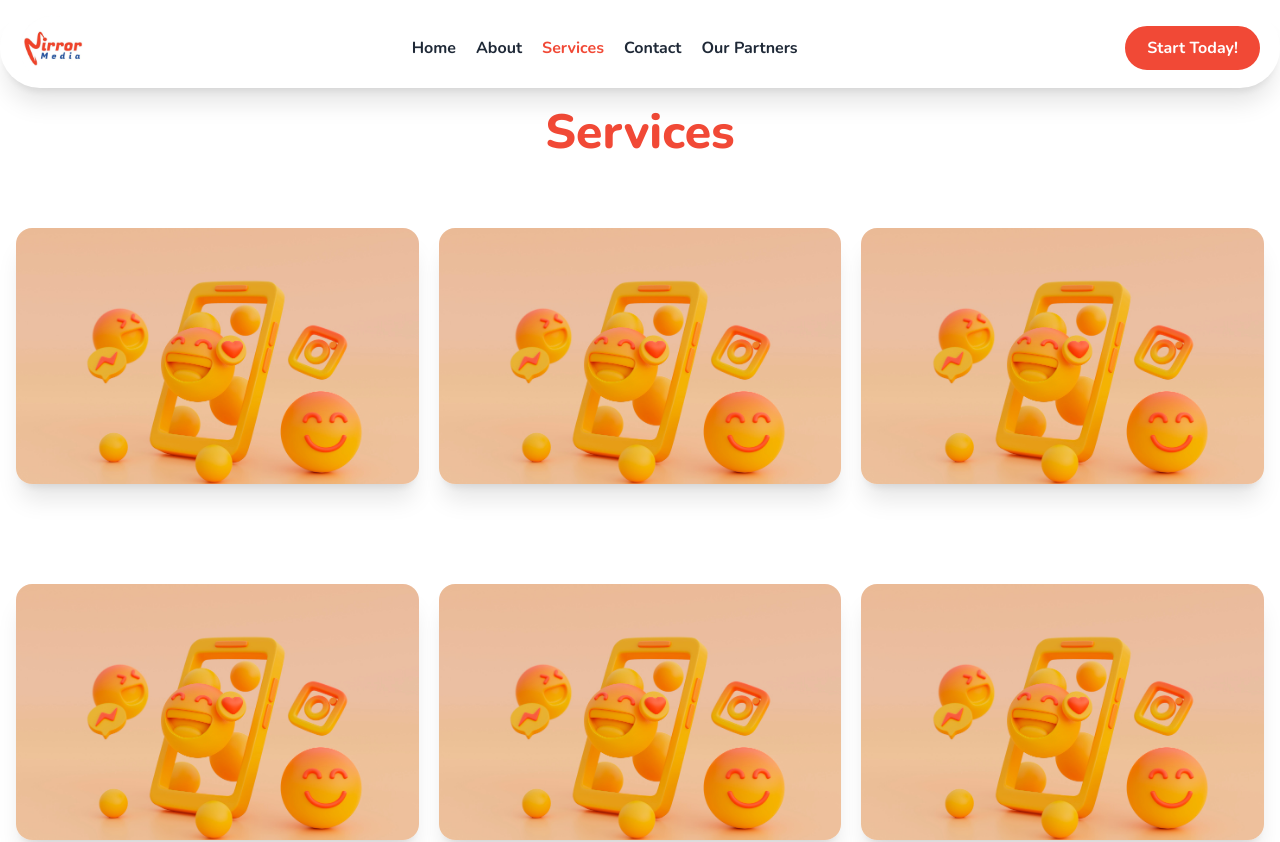
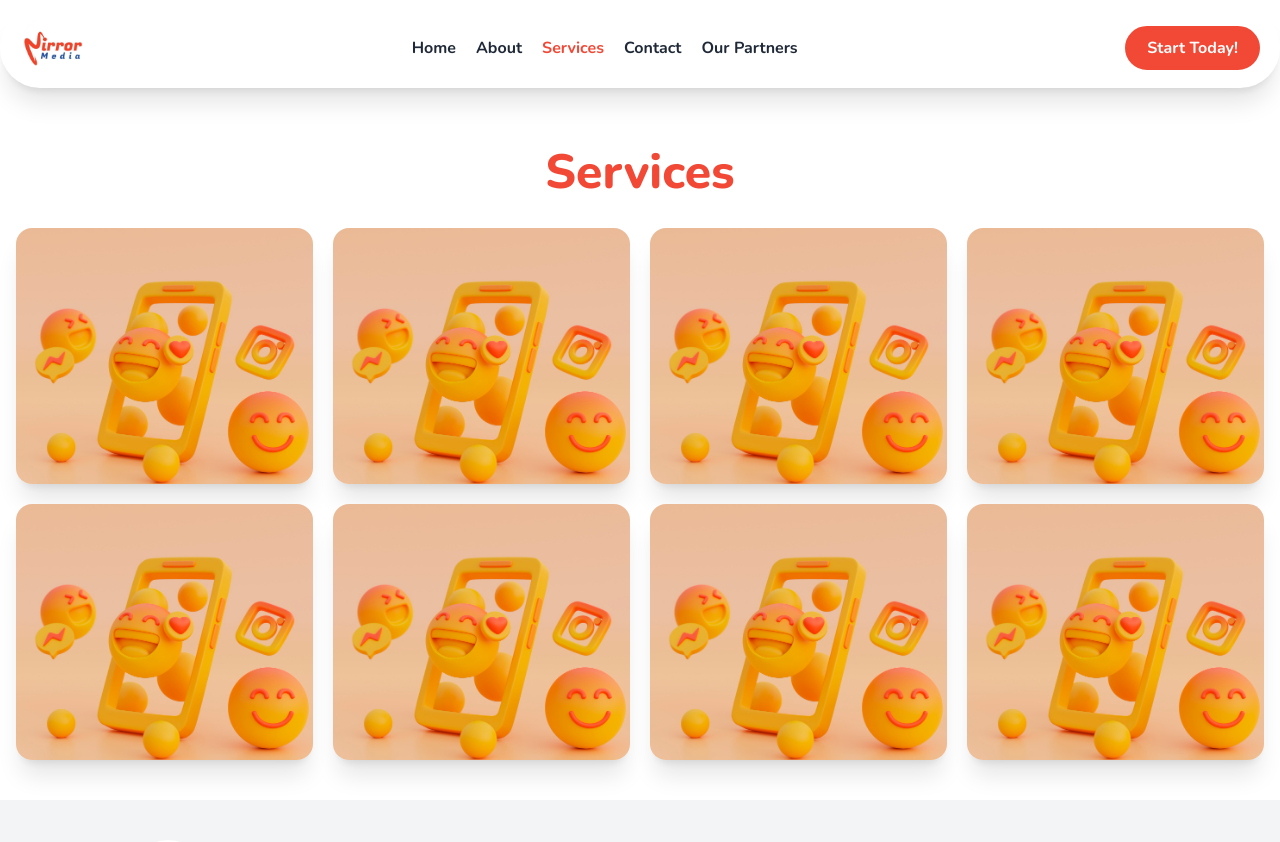
Before and after one commit to neutroon/mirror-media-react, a React (Vite) app: page /services in a window 1280 px wide. Shown: the top 842 px of the page. Built offline with nearby package versions, Linux system fonts and the light colour scheme.

Commit message:
add static data for testing instead of repeating the same component

```diff
--- a/src/pages/Services.jsx
+++ b/src/pages/Services.jsx
@@ -4,45 +4,72 @@ import ServiceCard from "../components/ServiceCard/ServiceCard";
 // import React from "react";
 
 const Services = () => {
+  const Services = [
+    {
+      title: "Branding",
+      description:
+        "We create visually appealing and memorable branding materials for businesses, organizations, and individuals.",
+      image: "/service images/SOCIAL MEDIA MANAGEMENT.jpg",
+    },
+    {
+      title: "Social Media Management",
+      description:
+        "We create visually appealing and memorable branding materials for businesses, organizations, and individuals.",
+      image: "/service images/SOCIAL MEDIA MANAGEMENT.jpg",
+    },
+    {
+      title: "Branding",
+      description:
+        "We create visually appealing and memorable branding materials for businesses, organizations, and individuals.",
+      image: "/service images/SOCIAL MEDIA MANAGEMENT.jpg",
+    },
+    {
+      title: "Social Media Management",
+      description:
+        "We create visually appealing and memorable branding materials for businesses, organizations, and individuals.",
+      image: "/service images/SOCIAL MEDIA MANAGEMENT.jpg",
+    },
+    {
+      title: "Branding",
+      description:
+        "We create visually appealing and memorable branding materials for businesses, organizations, and individuals.",
+      image: "/service images/SOCIAL MEDIA MANAGEMENT.jpg",
+    },
+    {
+      title: "Social Media Management",
+      description:
+        "We create visually appealing and memorable branding materials for businesses, organizations, and individuals.",
+      image: "/service images/SOCIAL MEDIA MANAGEMENT.jpg",
+    },
+    {
+      title: "Branding",
+      description:
+        "We create visually appealing and memorable branding materials for businesses, organizations, and individuals.",
+      image: "/service images/SOCIAL MEDIA MANAGEMENT.jpg",
+    },
+    {
+      title: "Social Media Management",
+      description:
+        "We create visually appealing and memorable branding materials for businesses, organizations, and individuals.",
+      image: "/service images/SOCIAL MEDIA MANAGEMENT.jpg",
+    },
+  ];
   return (
-    <>
+    <section className="py-10">
       <div className="text-[3rem]">
         <PageTitle title="Services" />
       </div>
-      <div className="container  grid grid-cols-1 md:grid-cols-2 lg:grid-cols-3 gap-5">
-        <div className="my-10">
-          <ServiceCard cardDirection="right" />
-        </div>
-
-        <div className="my-10">
-          <ServiceCard cardDirection="left" />
-        </div>
-
-        <div className="my-10">
-          <ServiceCard cardDirection="right" />
-        </div>
-
-        <div className="my-10">
-          <ServiceCard cardDirection="left" />
-        </div>
-
-        <div className="my-10">
-          <ServiceCard cardDirection="right" />
-        </div>
-
-        <div className="my-10">
-          <ServiceCard cardDirection="left" />
-        </div>
-
-        <div className="my-10">
-          <ServiceCard cardDirection="right" />
-        </div>
-
-        <div className="my-10">
-          <ServiceCard cardDirection="left" />
-        </div>
+      <div className="container grid grid-cols-1 md:grid-cols-2 lg:grid-cols-3 xl:grid-cols-4 gap-5">
+        {Services.map((service, index) => (
+          <ServiceCard
+            key={index}
+            title={service.title}
+            description={service.description}
+            image={service.image}
+          />
+        ))}
       </div>
-    </>
+    </section>
   );
 };
 
```
